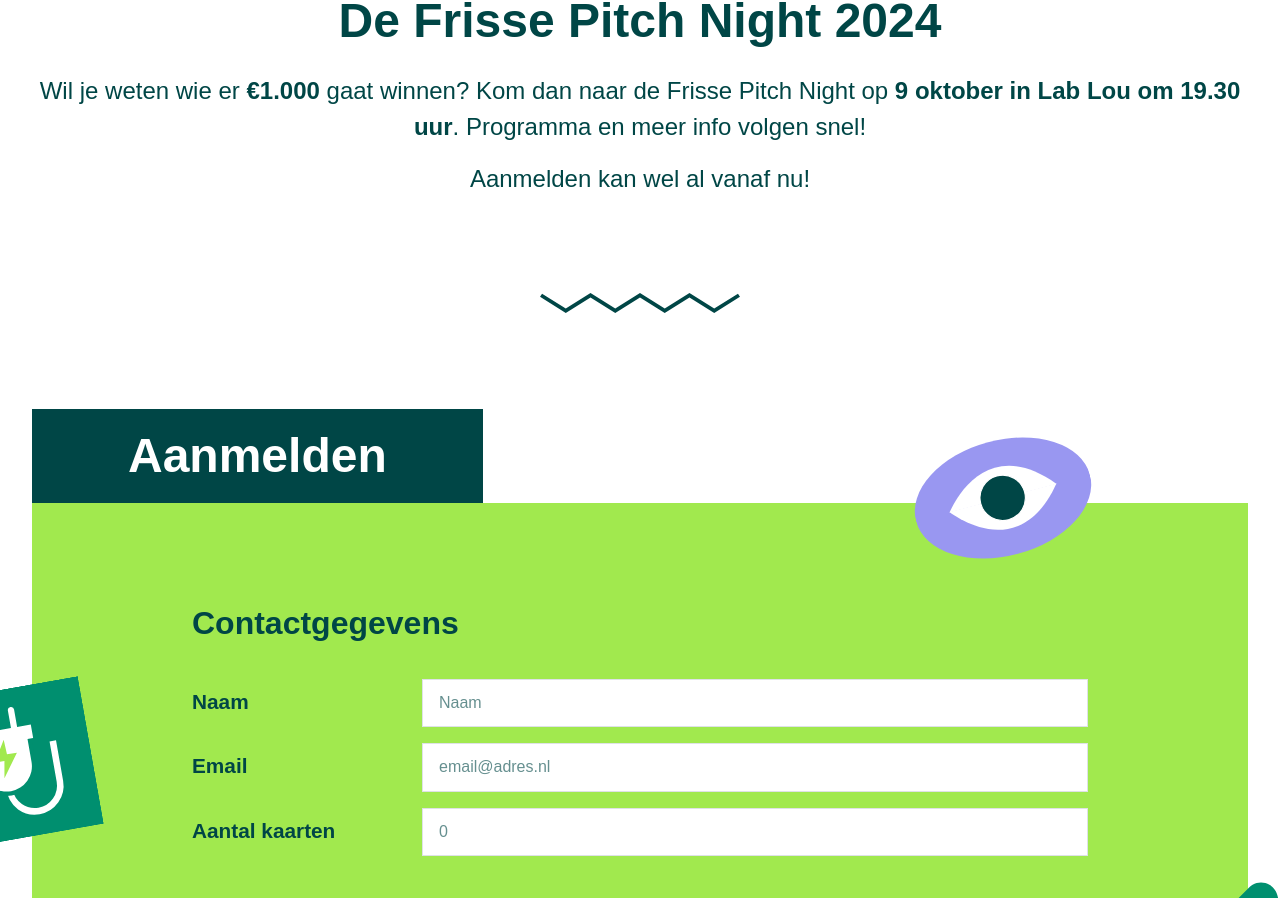
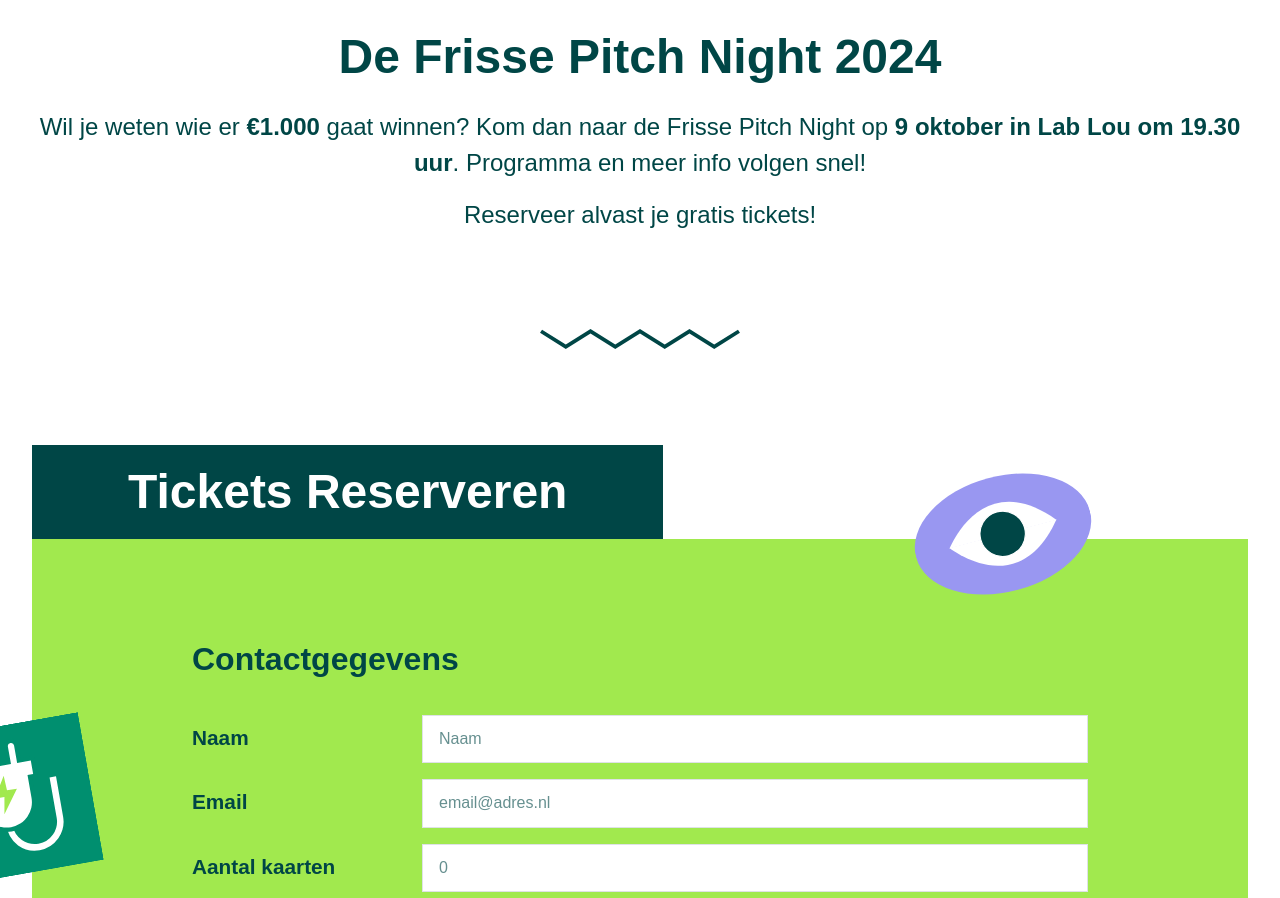
Before and after one commit to Rubenoo/defrissepitch, a React (Vite) app: page / in a window 1280 px wide. Shown: the part 958-1856 px from the top of the page. Built offline with nearby package versions, Linux system fonts and the light colour scheme; a web font is replaced by a local one; what ahoy.js would draw is missing.

Commit message:
Meer typos

```diff
--- a/src/components/Aanmelden/Aanmelden.tsx
+++ b/src/components/Aanmelden/Aanmelden.tsx
@@ -59,7 +59,7 @@ const Aanmelden: React.FunctionComponent = () => {
         pauseOnHover
         theme="colored"
       />
-      <h1 className="inschrijven-titel">Aanmelden</h1>
+      <h1 className="inschrijven-titel">Tickets Reserveren</h1>
       <form
         onSubmit={handleSubmit}
         className="needs-validation"
@@ -134,14 +134,14 @@ const Aanmelden: React.FunctionComponent = () => {
                 type="number"
                 id="inputAantalKaarten"
                 name="AantalKaarten"
-                max={4}
+                max={8}
                 min={1}
                 className="form-control"
                 placeholder="0"
                 aria-describedby="aantalkaartenHelp"
               />
               <div className="invalid-feedback">
-                Geef een valide aantal kaarten op, je kan maximaal 4 kaarten
+                Geef een valide aantal kaarten op, je kan maximaal 8 kaarten
                 kiezen per aanvraag.
               </div>
             </div>
--- a/src/components/DeFrissePitch/DeFrissePitchNight2024.tsx
+++ b/src/components/DeFrissePitch/DeFrissePitchNight2024.tsx
@@ -10,7 +10,7 @@ const DeFrissePitchNight2024: React.FunctionComponent = () => {
         Pitch Night op <b>9 oktober in Lab Lou om 19.30 uur</b>. Programma en
         meer info volgen snel!
       </p>
-      <p className="pitch">Aanmelden kan wel al vanaf nu!</p>
+      <p className="pitch">Reserveer alvast je gratis tickets!</p>
       <Divider />
     </section>
   );
--- a/src/components/Introductie/IntroductieFrissePitchNight2024.tsx
+++ b/src/components/Introductie/IntroductieFrissePitchNight2024.tsx
@@ -20,9 +20,11 @@ const IntroductieFrissePitchNight2024: React.FunctionComponent = () => {
           <p>
             Hallo Frisse Pitcher! Het is dit jaar helaas niet meer mogelijk om
             jouw wilde, frisse idee in te sturen. Maar gelukkig heb je volgend
-            jaar weer een kans! Benieuwd wie er gaan pitchen?
+            jaar weer een kans!
             <br />
-            Kom naar de Frisse Pitch Night op 9 oktober in Lab Lou.
+            <br />
+            Benieuwd wie er gaan pitchen? Kom naar de Frisse Pitch Night op 9
+            oktober in Lab Lou.
           </p>
           <a className="btn" href="#inschrijven">
             Frisse Pitch Night Tickets
```
